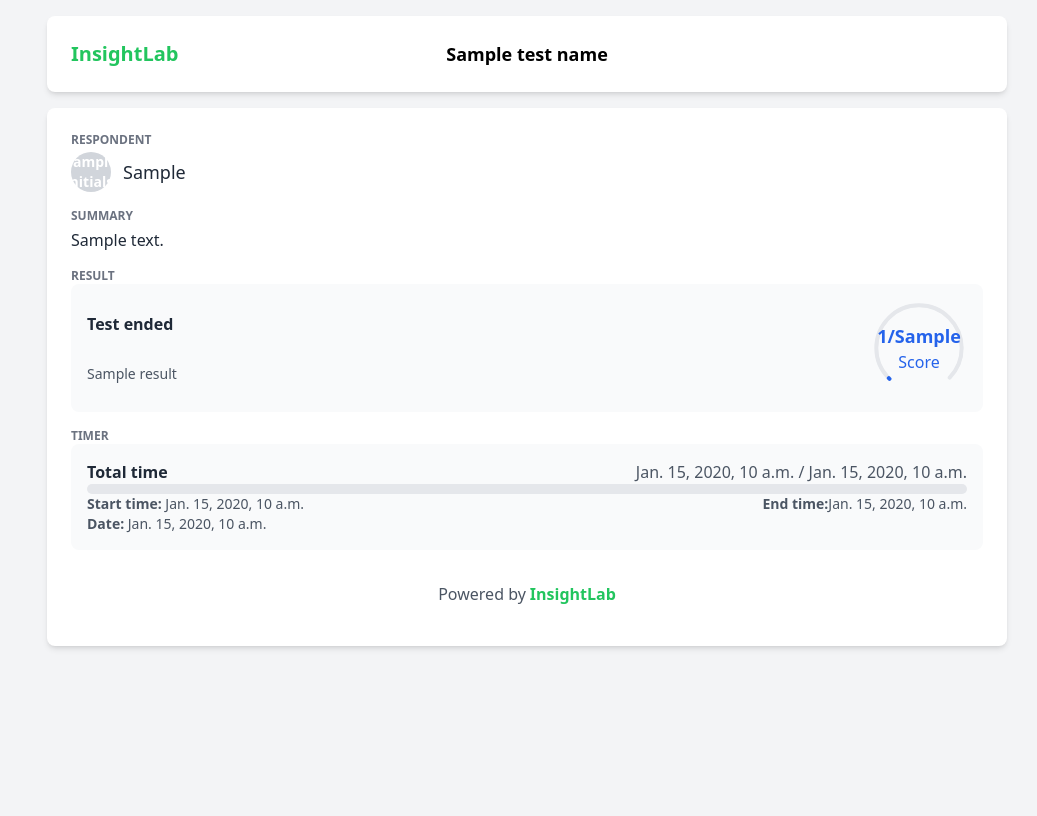
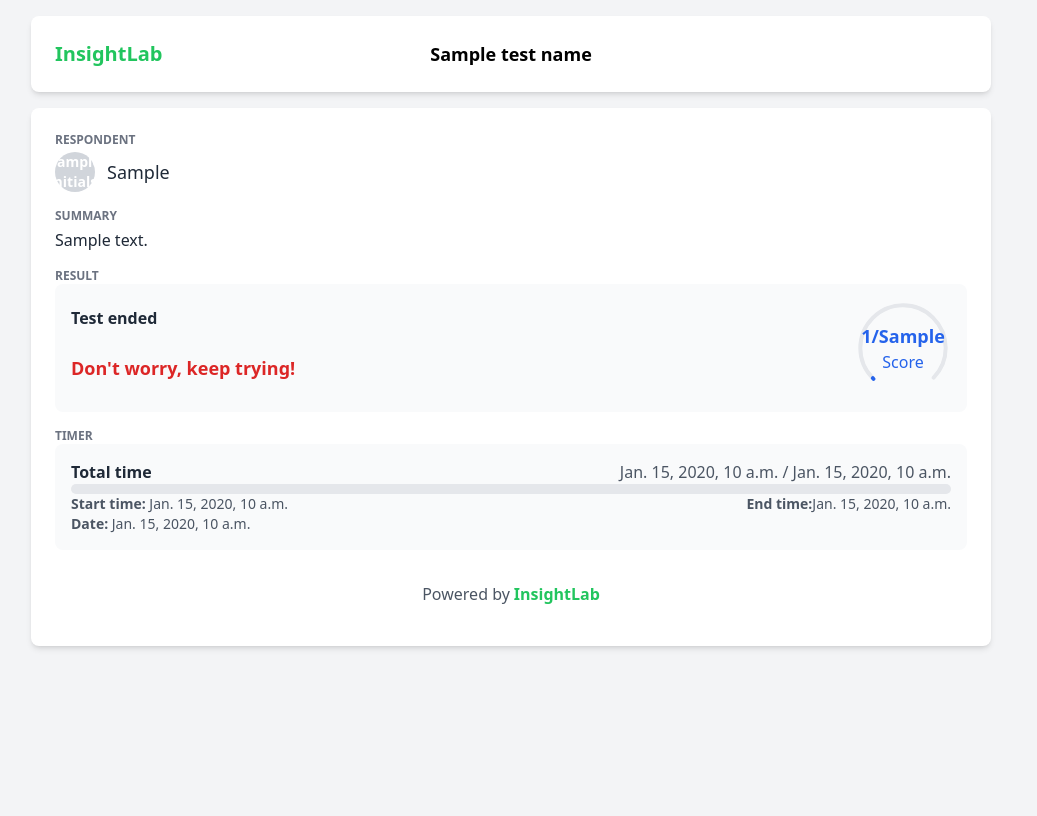
Before and after one commit to Scripter2104/InsightLab, a Django app: template InsightLab/conductingTest/templates/test_end_page.html in a window 1280 px wide. Shown: the whole page, without its empty margins (129-1166 px from the left). Run offline with Django 5.2, Linux system fonts and the light colour scheme; the template is opened without the code that fills it: most values are stand-ins (such as "Sample title", 1, 10 or a date in 2020); some libraries are stand-ins or nearby versions.

Commit message:
fixed total_time calculation in database and added responsiveness to test_end_page

```diff
--- a/InsightLab/conductingTest/templates/test_end_page.html
+++ b/InsightLab/conductingTest/templates/test_end_page.html
@@ -10,7 +10,7 @@
 
 <body class="bg-gray-100 min-h-screen overflow-hidden">
     <!-- Header -->
-    <div class="bg-white w-3/4 rounded-lg shadow-md p-6 mt-4 mb-4 ml-44 mr-32 flex items-center justify-between relative">
+    <div class="bg-white w-full md:w-3/4 rounded-lg shadow-md p-6 mt-4 mb-4 mx-auto flex items-center justify-between relative">
         <div class="flex items-center">
             <span class="text-xl font-bold text-green-500">InsightLab</span>
         </div>
@@ -19,7 +19,7 @@
         </div>
     </div>
 
-    <div class="bg-white w-3/4 rounded-lg shadow-md p-6 ml-44 mr-32">
+    <div class="bg-white w-full md:w-3/4 rounded-lg shadow-md p-6 mx-auto">
         <!-- Respondent Section -->
         <div class="mb-4">
             <h2 class="text-gray-500 uppercase text-xs font-semibold">Respondent</h2>
@@ -40,14 +40,20 @@
         <!-- Result Section -->
         <div class="mb-4">
             <h2 class="text-gray-500 uppercase text-xs font-semibold">Result</h2>
-            <div class="bg-gray-50 p-4 rounded-lg flex items-center justify-between">
-                <div>
+            <div class="bg-gray-50 p-4 rounded-lg flex items-center justify-between flex-col md:flex-row">
+                <div class="mb-4 md:mb-0">
                     <h3 class="text-gray-800 font-semibold">Test ended</h3>
                     <br>
-                    <p class="text-gray-600 text-sm mt-1">{{result}}</p>
+                    <p class="text-lg font-bold mb-2">
+                        {% if total_marks >= pass_marks %}
+                             <span class="text-green-600">Great job, you passed!</span>
+                         {% else %}
+                             <span class="text-red-600">Don't worry, keep trying!</span>
+                        {% endif %}
+                </p>
                 </div>
                 <!-- Corrected Score Gauge -->
-                <div class="relative w-24 h-24">
+                <div class="relative w-24 h-24 mb-4 md:mb-0">
                     <svg class="rotate-[135deg] w-full h-full" viewBox="0 0 36 36" xmlns="http://www.w3.org/2000/svg">
                         <!-- Background Circle (Gauge) -->
                         <circle cx="18" cy="18" r="16" fill="none" class="stroke-current text-gray-200"
```
Also changed, not shown: InsightLab/conductingTest/templates/question_page.html (+2 -2 lines), InsightLab/conductingTest/views.py (+24 -13 lines).
